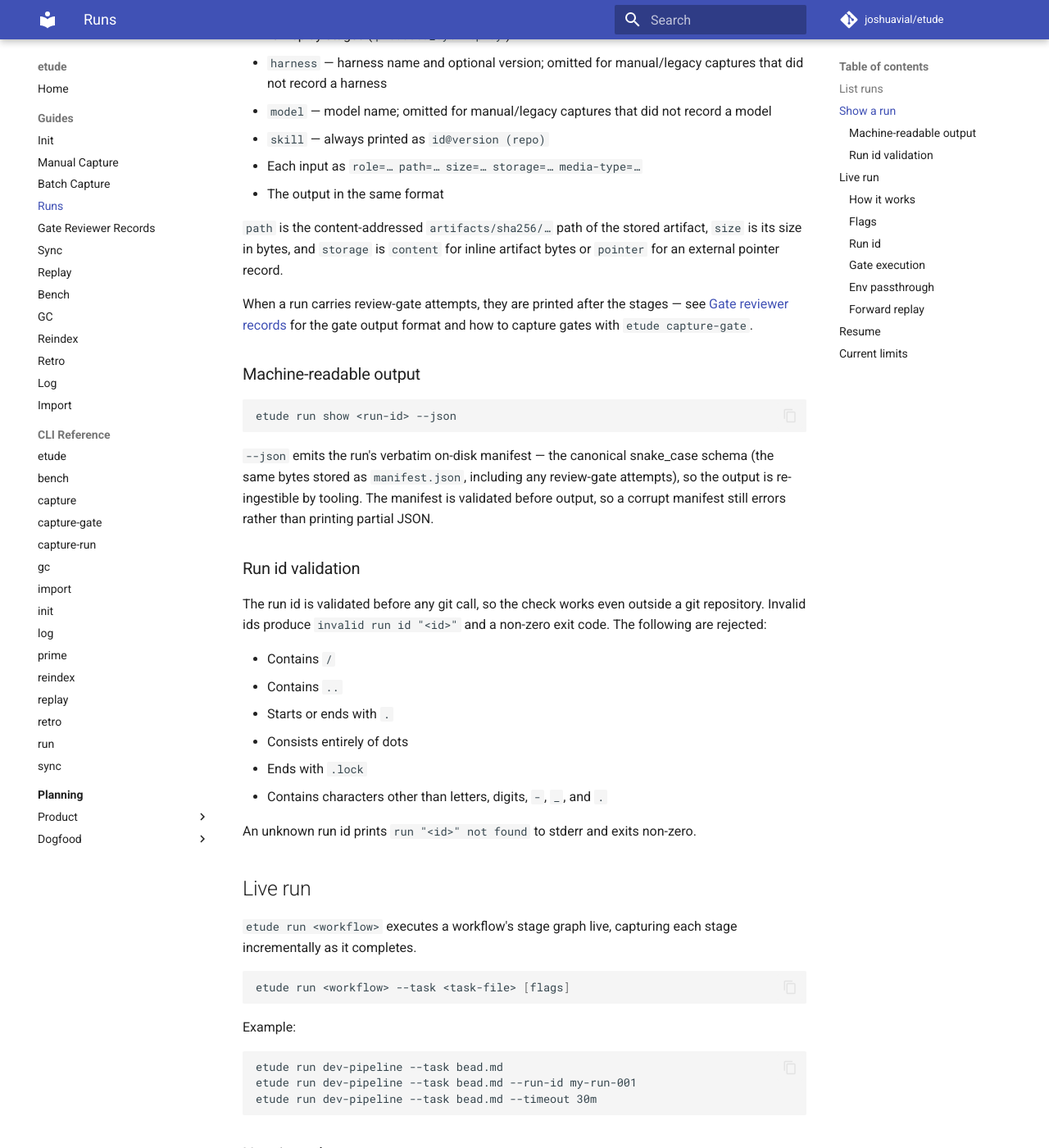
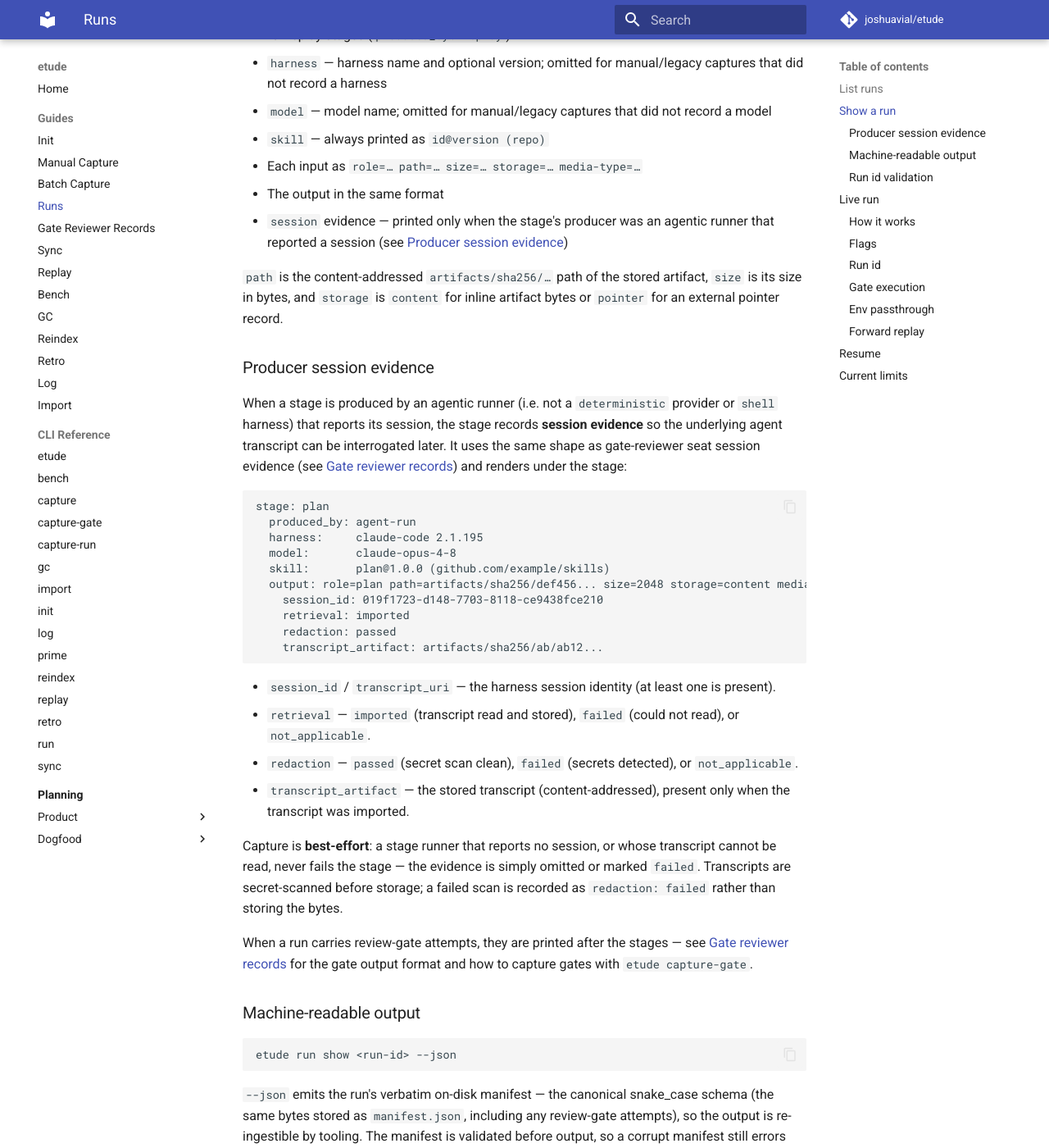
Before and after one commit to joshuavial/etude, an MkDocs documentation site: the page built from docs/run.md, in a window 1280 px wide and 1400 px high, scrolled down 2007 px. Shown: the whole window at 82% size. Built offline with MkDocs 1.6.1 and Material for MkDocs 9.7.7, drawn with Linux system fonts in a browser that asks for light colours; comment, search, counter and statistics services are not loaded.

Commit message:
document producer session evidence in run show

````diff
--- a/docs/run.md
+++ b/docs/run.md
@@ -96,10 +96,43 @@ Per stage, the detail view shows:
 - `skill` — always printed as `id@version (repo)`
 - Each input as `role=… path=… size=… storage=… media-type=…`
 - The output in the same format
+- `session` evidence — printed only when the stage's producer was an agentic
+  runner that reported a session (see [Producer session evidence](#producer-session-evidence))
 
 `path` is the content-addressed `artifacts/sha256/…` path of the stored
 artifact, `size` is its size in bytes, and `storage` is `content` for inline
 artifact bytes or `pointer` for an external pointer record.
+
+### Producer session evidence
+
+When a stage is produced by an agentic runner (i.e. not a `deterministic`
+provider or `shell` harness) that reports its session, the stage records
+**session evidence** so the underlying agent transcript can be interrogated
+later. It uses the same shape as gate-reviewer seat session evidence (see
+[Gate reviewer records](gates.md)) and renders under the stage:
+
+```
+stage: plan
+  produced_by: agent-run
+  harness:     claude-code 2.1.195
+  model:       claude-opus-4-8
+  skill:       plan@1.0.0 (github.com/example/skills)
+  output: role=plan path=artifacts/sha256/def456... size=2048 storage=content media-type=text/markdown; charset=utf-8
+    session_id: 019f1723-d148-7703-8118-ce9438fce210
+    retrieval: imported
+    redaction: passed
+    transcript_artifact: artifacts/sha256/ab/ab12...
+```
+
+- `session_id` / `transcript_uri` — the harness session identity (at least one is present).
+- `retrieval` — `imported` (transcript read and stored), `failed` (could not read), or `not_applicable`.
+- `redaction` — `passed` (secret scan clean), `failed` (secrets detected), or `not_applicable`.
+- `transcript_artifact` — the stored transcript (content-addressed), present only when the transcript was imported.
+
+Capture is **best-effort**: a stage runner that reports no session, or whose
+transcript cannot be read, never fails the stage — the evidence is simply
+omitted or marked `failed`. Transcripts are secret-scanned before storage; a
+failed scan is recorded as `redaction: failed` rather than storing the bytes.
 
 When a run carries review-gate attempts, they are printed after the stages —
 see [Gate reviewer records](gates.md) for the gate output format and how to
````
